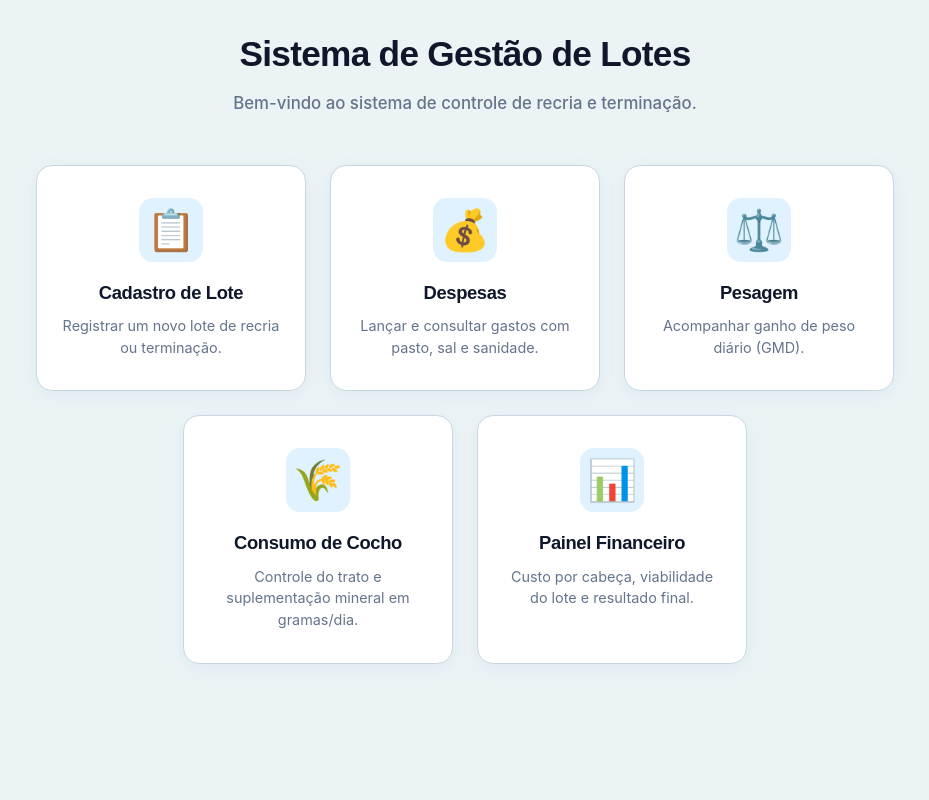
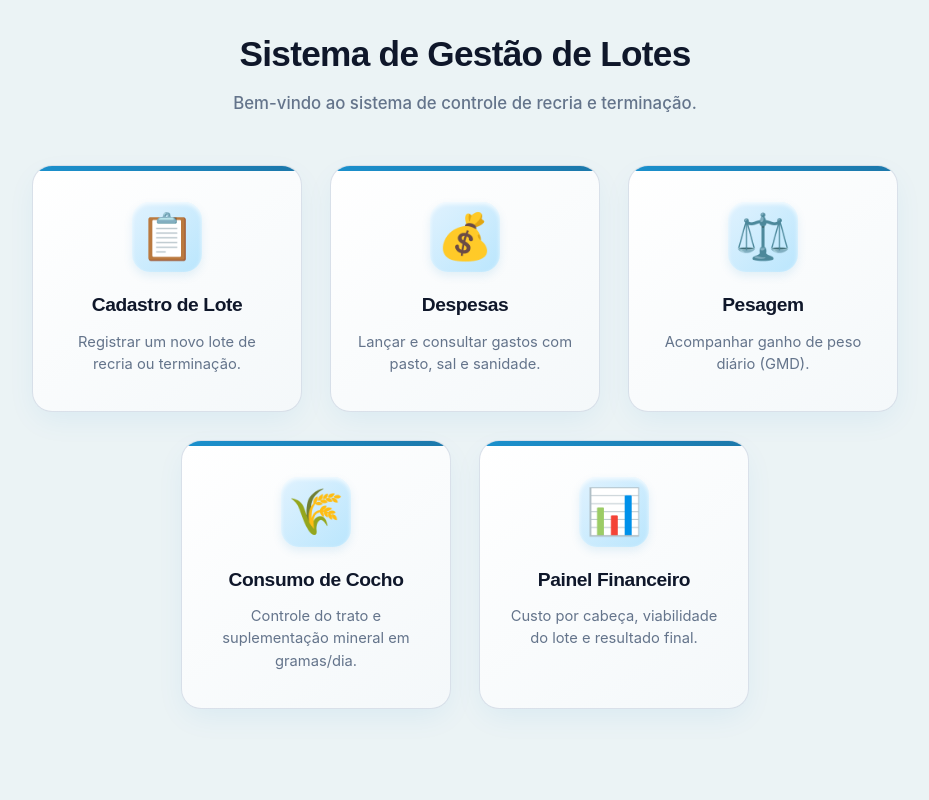
Before and after one commit to tiagosabaini/projeto-software-agro-recria-terminacao, a Flask app: page / in a window 1280 px wide. Shown: the whole page, without its empty margins (175-1104 px from the left). Run offline with Flask 3, Linux system fonts and the light colour scheme; a user stored in the database is signed in.

Commit message:
deixa os quadrados do menu modernos e elegantes mantendo as cores

```diff
--- a/static/style.css
+++ b/static/style.css
@@ -25,11 +25,11 @@
     --borda-hover: #38BDF8;
 
     /* Métrica, Layout e Elevação */
-    --raio: 16px;
+    --raio: 20px;
     --raio-peq: 10px;
-    --sombra-suave: 0 4px 20px -2px rgba(2, 132, 199, 0.08);
-    --sombra-hover: 0 16px 32px -6px rgba(2, 132, 199, 0.18);
-    --transicao: all 0.25s cubic-bezier(0.4, 0, 0.2, 1);
+    --sombra-suave: 0 10px 30px -4px rgba(2, 132, 199, 0.08);
+    --sombra-hover: 0 20px 40px -8px rgba(2, 132, 199, 0.2);
+    --transicao: all 0.3s cubic-bezier(0.4, 0, 0.2, 1);
 }
 
 body {
@@ -147,19 +147,22 @@ button.menu-mobile-btn {
     display: flex;
     flex-wrap: wrap;
     justify-content: center;
-    gap: 24px;
+    gap: 28px;
     width: 100%;
 }
 
-/* --- CARDS DO MENU (ESTILO CLÍNICO / HOSPITALAR) --- */
+/* ================================================================= *
+ * CARDS DO MENU (ALTAMENTE MODERNOS, LINDOS E CLÍNICOS)
+ * ================================================================= */
 .card-menu {
-    background: var(--fundo-card);
-    border: 1px solid var(--borda);
+    background: linear-gradient(145deg, #FFFFFF 0%, #F4F8FA 100%);
+    border: 1.5px solid rgba(203, 213, 225, 0.7);
     border-radius: var(--raio);
-    padding: 32px 24px;
+    padding: 36px 26px;
     text-decoration: none;
     color: var(--texto-corpo);
     box-shadow: var(--sombra-suave);
+    backdrop-filter: blur(10px);
     transition: var(--transicao);
     display: flex;
     flex-direction: column;
@@ -168,55 +171,55 @@ button.menu-mobile-btn {
     width: 270px;
     flex-grow: 0;
     position: relative;
+    overflow: hidden;
 }
 
-.card-menu::after {
+/* Barra de destaque superior com a cor hospitalar */
+.card-menu::before {
     content: '';
     position: absolute;
-    inset: 0;
-    border-radius: var(--raio);
-    border: 2px solid transparent;
-    transition: var(--transicao);
-    pointer-events: none;
+    top: 0;
+    left: 0;
+    width: 100%;
+    height: 5px;
+    background: linear-gradient(90deg, var(--azul-hospitalar), var(--azul-escuro));
+    opacity: 0.9;
 }
 
 .card-menu:hover {
-    transform: translateY(-4px);
+    transform: translateY(-8px) scale(1.02);
     box-shadow: var(--sombra-hover);
-    border-color: var(--borda-hover);
-}
-
-.card-menu:hover::after {
     border-color: var(--azul-hospitalar);
 }
 
 .card-menu .icone {
-    font-size: 2.5rem;
-    margin-bottom: 16px;
-    background-color: var(--fundo-subtil);
-    width: 64px;
-    height: 64px;
+    font-size: 2.8rem;
+    margin-bottom: 18px;
+    background: linear-gradient(135deg, var(--fundo-subtil) 0%, #BAE6FD 100%);
+    width: 70px;
+    height: 70px;
     display: flex;
     align-items: center;
     justify-content: center;
-    border-radius: 14px;
-    transition: var(--transicao);
+    border-radius: 18px;
+    box-shadow: inset 0 2px 4px rgba(255, 255, 255, 0.8), 0 4px 10px rgba(2, 132, 199, 0.1);
+    transition: transform 0.3s cubic-bezier(0.34, 1.56, 0.64, 1);
 }
 
 .card-menu:hover .icone {
-    background-color: var(--azul-hospitalar);
+    transform: scale(1.12) rotate(4deg);
+    background: linear-gradient(135deg, var(--azul-hospitalar) 0%, var(--azul-escuro) 100%);
     color: #FFFFFF;
-    transform: scale(1.08);
 }
 
 .card-menu h3 {
-    margin: 0 0 8px 0;
-    font-size: 1.15rem;
+    margin: 0 0 10px 0;
+    font-size: 1.2rem;
     color: var(--texto-titulo);
 }
 
 .card-menu p {
-    font-size: 0.9rem;
+    font-size: 0.92rem;
     color: var(--texto-suave);
     margin: 0;
     line-height: 1.5;
```
